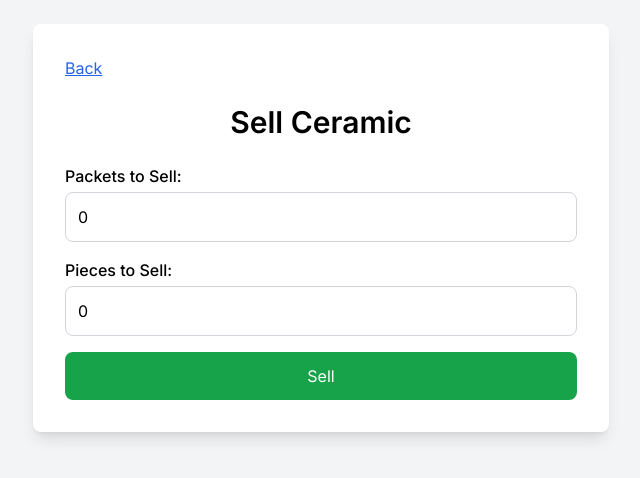
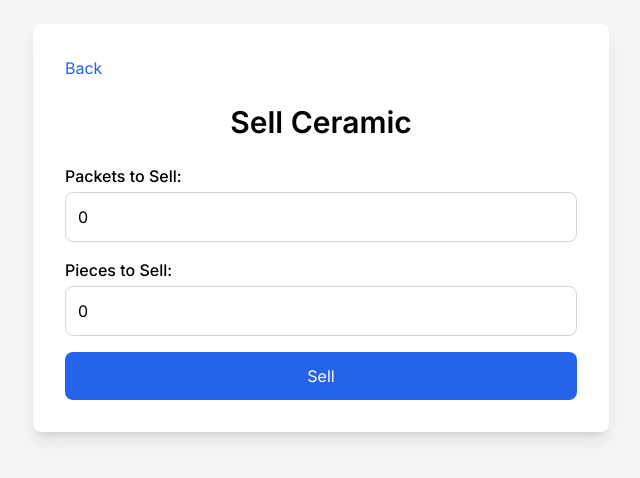
Before and after one commit to tsegaye27/ceramics-store, a Next.js app: page /ceramics/sell/1 in a window 1280 px wide. Shown: the top 478 px of the page, without its empty margins (319-959 px from the left). Built offline with nearby package versions, Linux system fonts and the light colour scheme; no server answers.

Commit message:
Refactor SellCeramic component: Update "Back" link and sell button styles

```diff
--- a/app/ceramics/sell/[id]/page.tsx
+++ b/app/ceramics/sell/[id]/page.tsx
@@ -71,7 +71,7 @@ export default function SellCeramic() {
       <div className="max-w-xl mx-auto bg-white p-8 rounded-lg shadow-lg">
         <Link
           href={`/ceramics`}
-          className="text-blue-600 hover:text-blue-800 underline mb-6 inline-block"
+          className="text-blue-600 hover:text-blue-800  mb-6 inline-block"
         >
           Back
         </Link>
@@ -102,7 +102,7 @@ export default function SellCeramic() {
           </div>
           <button
             onClick={handleSell}
-            className="w-full bg-green-600 text-white py-3 rounded-lg mt-4 hover:bg-green-700 transition duration-300"
+            className="w-full bg-blue-600 text-white py-3 rounded-lg mt-4 hover:bg-blue-700 transition duration-300"
           >
             Sell
           </button>
```
